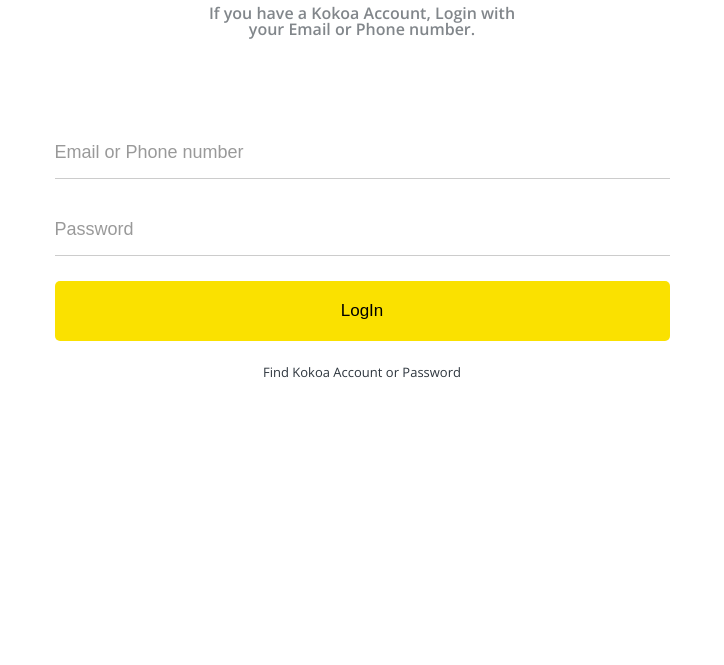
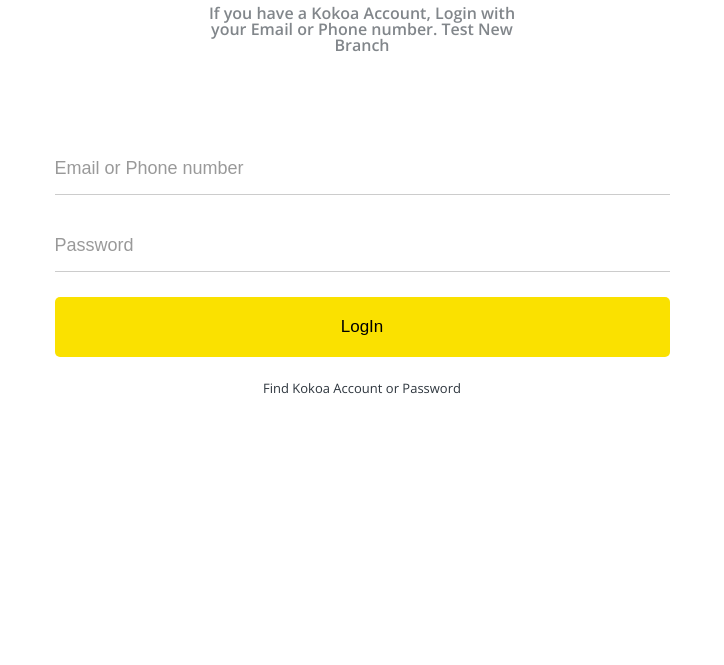
Before and after one commit to jungChulOh/kokoa-clone, a plain HTML site: page index.html in a window 1280 px wide. Shown: the part 135-800 px from the top of the page, without its empty margins (278-1002 px from the left). Drawn offline with nearby package versions, Linux system fonts and the light colour scheme.

Commit message:
new Test Branch

```diff
--- a/index.html
+++ b/index.html
@@ -35,6 +35,7 @@
         <h1 class="welcome-header__title">Welcome to Kokoa Clone</h1>
         <p class="welcome-header__text">
           If you have a Kokoa Account, Login with your Email or Phone number.
+          Test New Branch
         </p>
       </header>
 
```
